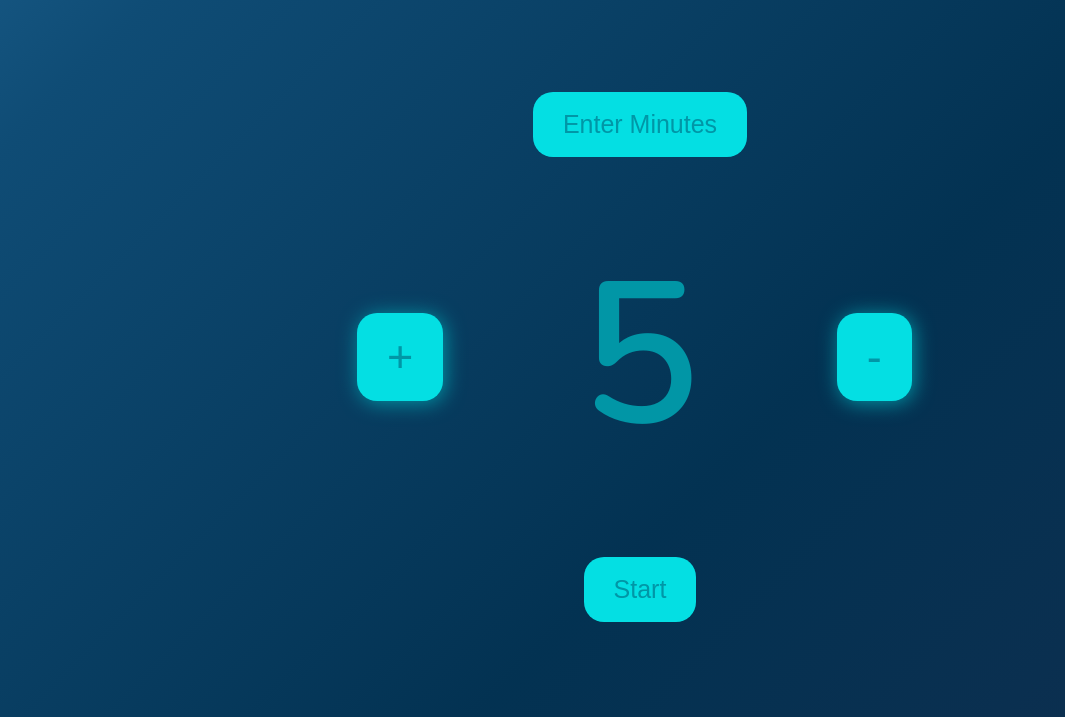
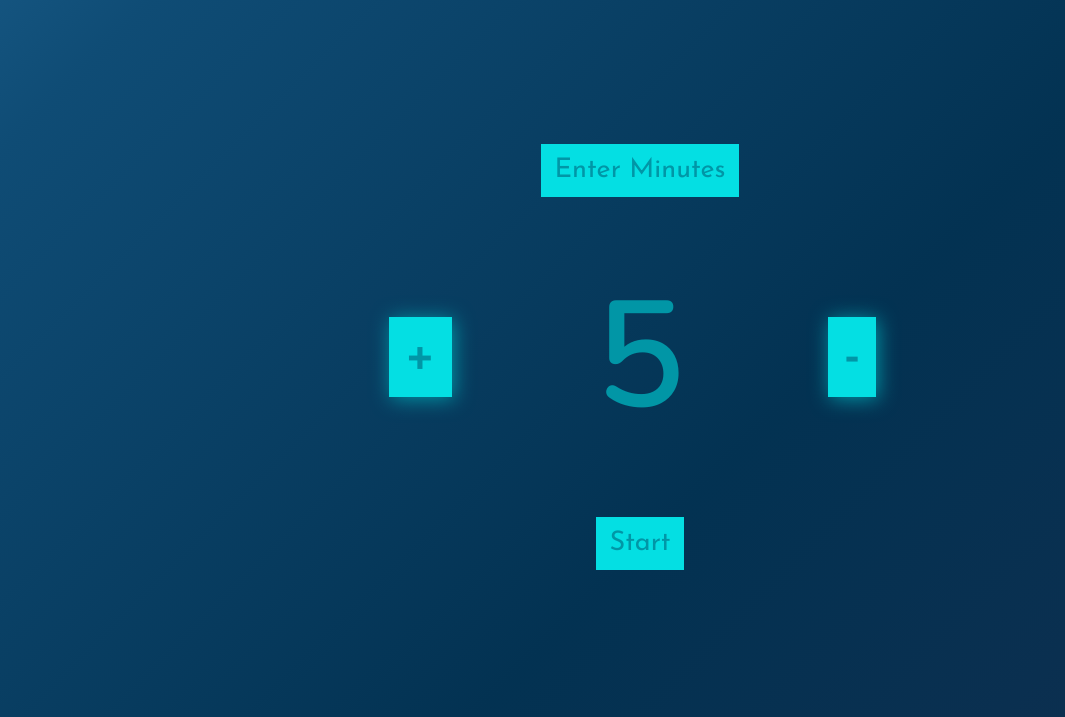
Before and after one commit to JuzerShakir/countdown, a website: page index.html in a window 1280 px wide. Shown: the part 83-800 px from the top of the page, without its empty margins (0-1065 px from the left). Drawn offline with nearby package versions, Linux system fonts and the light colour scheme.

Commit message:
shift font-size and color logic in btn class

```diff
--- a/sass/base/_utilities.scss
+++ b/sass/base/_utilities.scss
@@ -1,16 +1,25 @@
 .btn {
   background-color: $color-primary;
-  color: #fff;
+
+  font-family: "Josefin Sans", sans-serif;
+  color: $color-primary-dark;
 
   border: none;
-  border-radius: 2rem;
+  border-radius: 0;
 
-  padding: 1.8rem 3rem;
   cursor: pointer;
 
   transition: all 0.3s;
 
+  // * Styling for + & - buttons
   &--float {
+    padding: 1rem 1.5rem;
+    font-size: 6rem;
+
+    @include respond(big-phone) {
+      font-size: 5rem;
+    }
+
     @include respond(tab-land-max) {
       filter: drop-shadow(2px 2px 10px $color-primary-dark);
 
@@ -24,11 +33,14 @@
     }
   }
 
+  // * Styling for 'Start', 'Enter Minutes', 'Reset' & 'Pause' buttons
   &--scale {
+    padding: 1.3rem;
+    font-size: 2.7rem;
+
     &:hover {
       @include respond(tab-land-max) {
-        font-size: 1.55rem;
-        transform: scale(1.05);
+        transform: scale(1.03);
       }
     }
   }
--- a/sass/layout/_time.scss
+++ b/sass/layout/_time.scss
@@ -5,8 +5,6 @@
   justify-items: center;
   grid-row-gap: 5dvh;
   grid-column-gap: 7vw;
-
-  color: $color-primary-dark;
 
   @include respond(tab-port) {
     grid-row-gap: 7dvh;
@@ -20,30 +18,20 @@
 }
 
 #timerEntry {
-  font-size: 2.5rem;
-  color: inherit;
-
-  grid-column: 2 / 3;
-  grid-row: 1 / 2;
+  grid-column: center-start;
+  grid-row: 1;
 }
 
 #increment {
-  font-size: 4.5rem;
-  color: inherit;
-
-  @include respond(tab-port) {
-    font-size: 4rem;
-  }
-
   grid-column: left-start;
   grid-row: 2;
   justify-self: right;
 }
 
 #mins {
-  font-size: 20rem;
+  color: $color-primary-dark;
+  font-size: 15rem;
   font-weight: 600;
-  color: inherit;
 
   @include respond(tab-port) {
     font-size: 17rem;
@@ -55,22 +43,12 @@
 }
 
 #decrement {
-  font-size: 4.5rem;
-  color: inherit;
-
-  @include respond(tab-port) {
-    font-size: 4rem;
-  }
-
   grid-column: right-start;
   grid-row: 2;
   justify-self: left;
 }
 
 #start {
-  font-size: 2.5rem;
-  color: inherit;
-
   grid-column: center-start;
   grid-row: 3;
 }
@@ -86,17 +64,11 @@
 }
 
 #pause {
-  font-size: 2.5rem;
-  color: inherit;
-
   grid-column: center-start;
   grid-row: 3;
 }
 
 #reset {
-  font-size: 2.5rem;
-  color: inherit;
-
   grid-column: center-start;
   grid-row: 1;
 }
```
Also changed, not shown: css/style.css.
